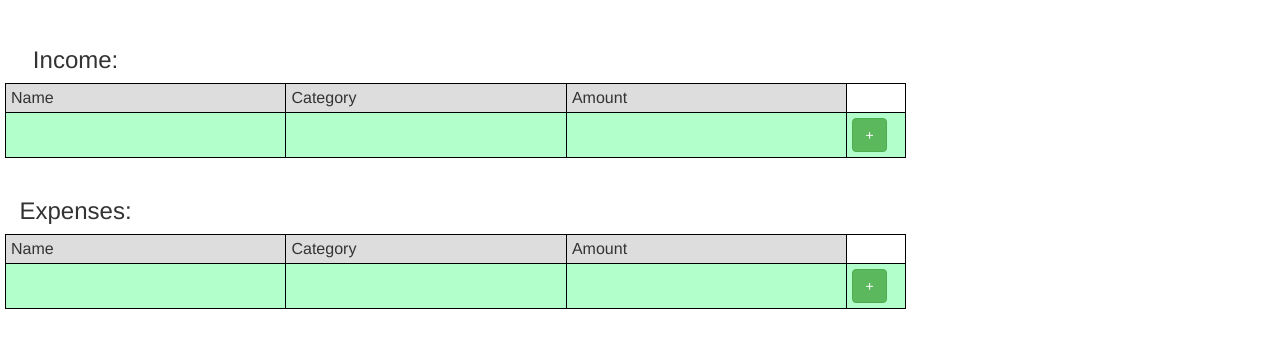
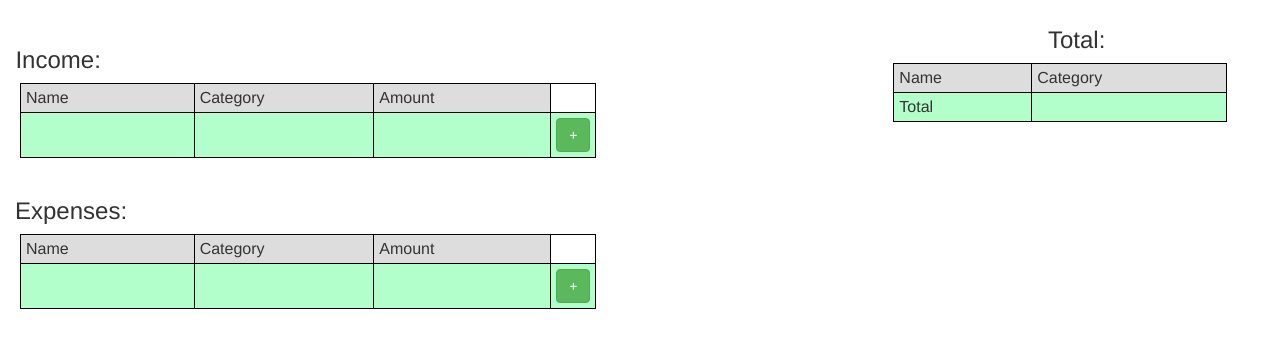
Before and after one commit to SPHornsby/shoestring, a website: page app/index.html in a window 1280 px wide. Shown: the part 63-410 px from the top of the page. Drawn offline with nearby package versions, Linux system fonts and the light colour scheme; no server answers.

Commit message:
Moves html from front page to users template. #3

```diff
--- a/app/users/users.html
+++ b/app/users/users.html
@@ -1,2 +1,8 @@
-<income></income>
-<expenses></expenses>
+
+<div class="col-md-8">
+    <income></income>
+    <expenses></expenses>
+</div>
+<div class="col-md-4">
+    <total></total>
+</div>
```
